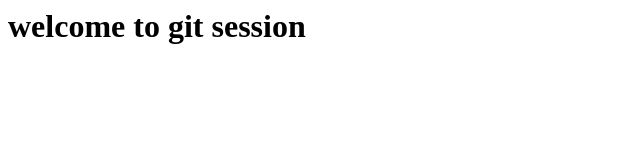
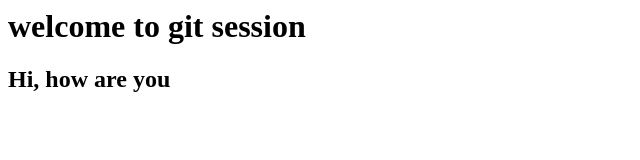
Before and after one commit to umalekkala/Git-repo-1, a plain HTML site: page index.html in a window 1280 px wide. Shown: the whole page, without its empty margins (0-640 px from the left). Drawn offline with Linux system fonts and the light colour scheme.

Commit message:
new line added

```diff
--- a/index.html
+++ b/index.html
@@ -1 +1,2 @@
 <h1> welcome to git session <h1>
+<h2>Hi, how are you<h2>
```
